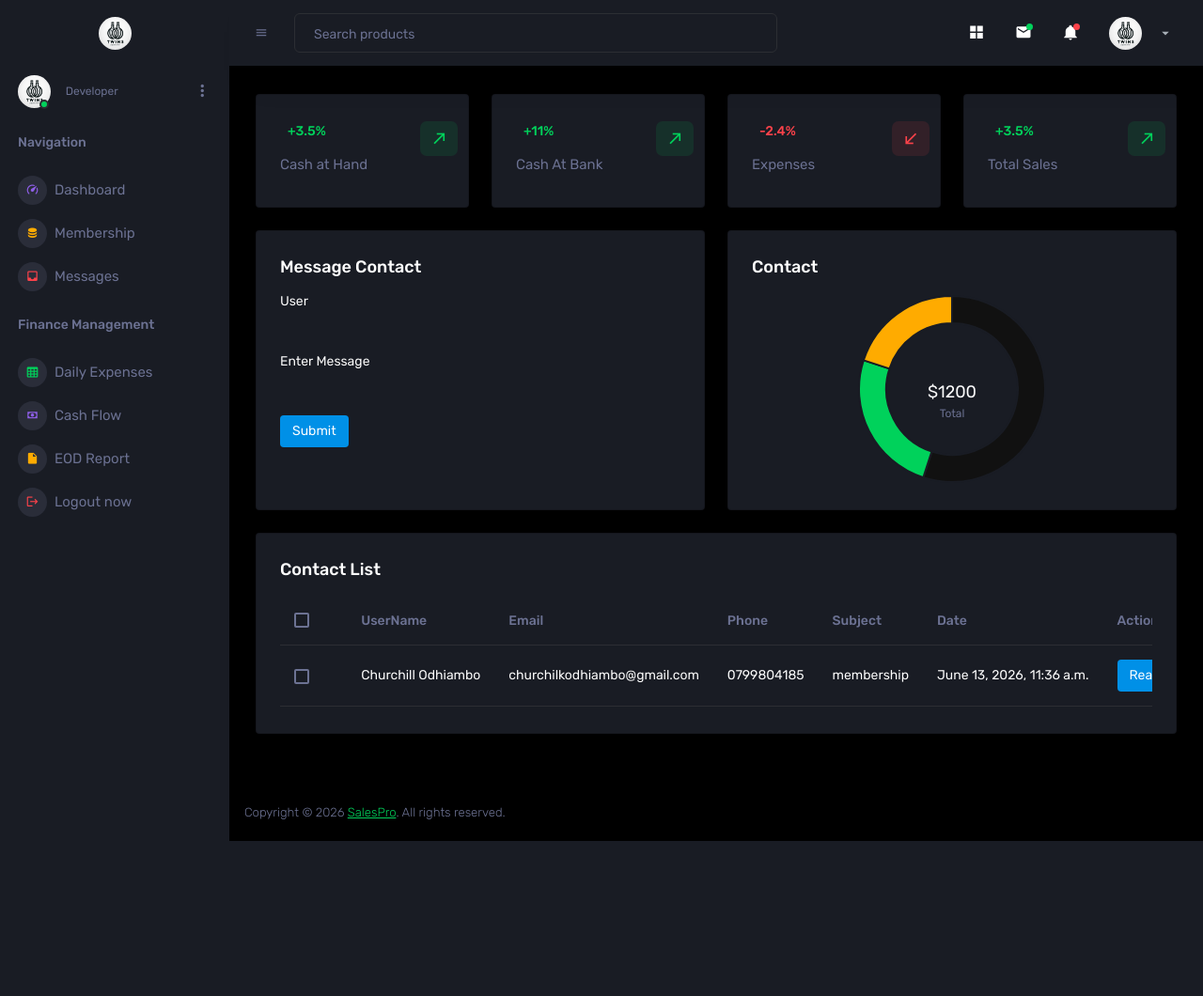
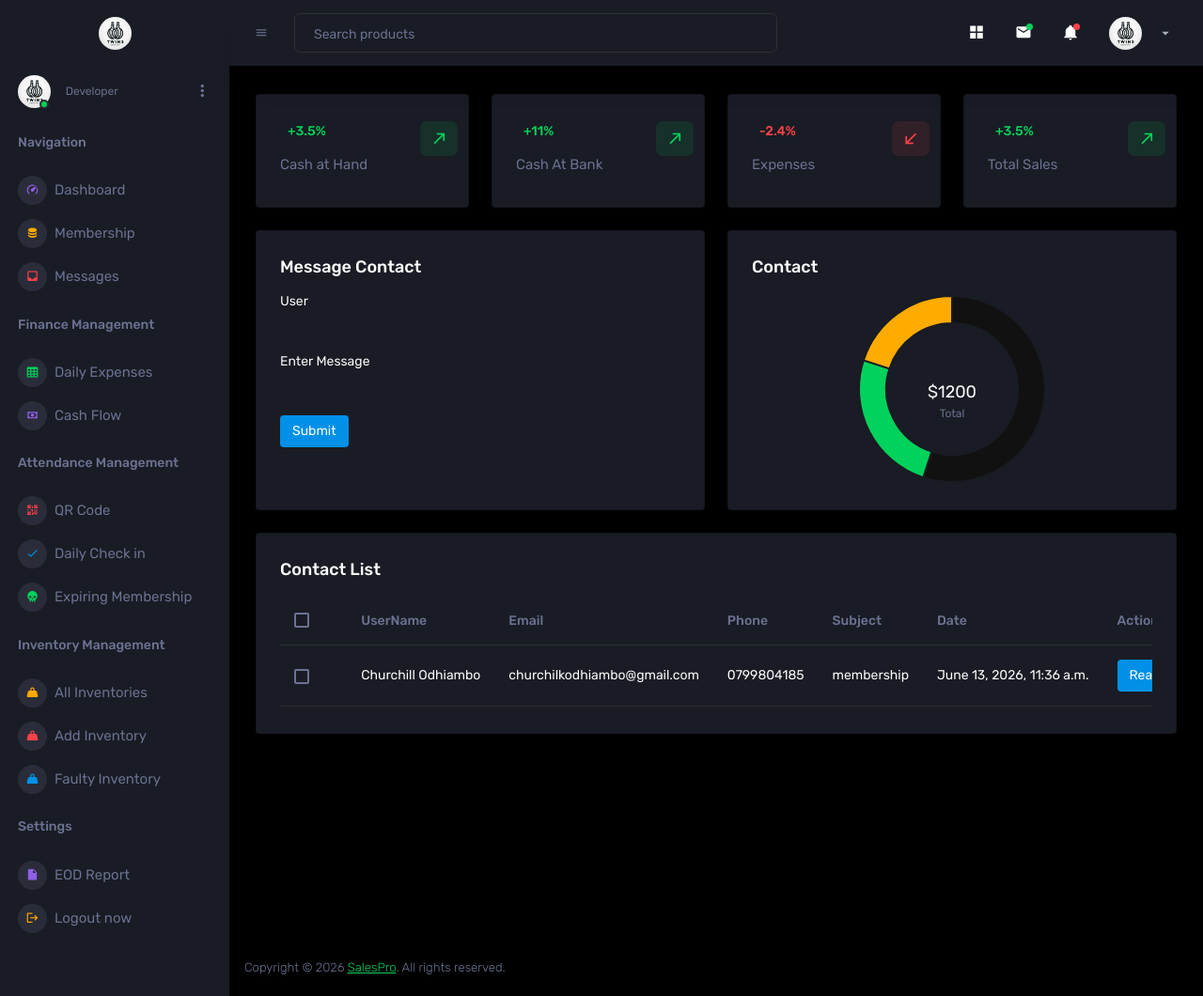
Before and after one commit to ceoblackcodelabs/Gym, a Django app: page /admin/contacts/ in a window 1280 px wide. Shown: the whole page at 94% size. Before the commit the page ends 895 px from the top, so only its background shows below. Run offline with Django 4.2, Linux system fonts and the light colour scheme; data comes from the database, SQL or seed files in the repository; both versions use the stored data as it was after the commit; some libraries are stand-ins or nearby versions.

Commit message:
base.html

```diff
--- a/godmode/views.py
+++ b/godmode/views.py
@@ -23,19 +23,19 @@ class GymMembershipCreateView(CreateView):
     model = HomeModels.GymMembership
     form_class = GymMembershipForm
     template_name = 'GodMode/form.html'
-    success_url = reverse_lazy('membership_list')
+    success_url = reverse_lazy('godmode:membership_list')
 
 
 class GymMembershipUpdateView(UpdateView):
     model = HomeModels.GymMembership
     form_class = GymMembershipForm
     template_name = 'GodMode/form.html'
-    success_url = reverse_lazy('membership_list')
+    success_url = reverse_lazy('godmode:membership_list')
 
 
 class GymMembershipDeleteView(DeleteView):
     model = HomeModels.GymMembership
-    success_url = reverse_lazy('membership_list')
+    success_url = reverse_lazy('godmode:membership_list')
 
     def get(self, request, *args, **kwargs):
         return self.post(request, *args, **kwargs)
--- a/templates/GodMode/base.html
+++ b/templates/GodMode/base.html
@@ -163,6 +163,69 @@
               <span class="menu-title">Cash Flow</span>
               <i class="menu-arrow"></i>
             </a>
+          </li>
+
+          {% comment %} Attendance {% endcomment %}
+          <li class="nav-item nav-category">
+            <span class="nav-link">Attendance Management</span>
+          </li>
+          <li class="nav-item menu-items">
+            <a class="nav-link" href="">
+              <span class="menu-icon">
+                <i class="mdi mdi-qrcode"></i>
+              </span>
+              <span class="menu-title">QR Code</span>
+            </a>
+          </li>
+          <li class="nav-item menu-items">
+            <a class="nav-link" href="">
+              <span class="menu-icon">
+                <i class="mdi mdi-check"></i>
+              </span>
+              <span class="menu-title">Daily Check in</span>
+            </a>
+          </li>
+          <li class="nav-item menu-items">
+            <a class="nav-link" href="">
+              <span class="menu-icon">
+                <i class="mdi mdi-skull"></i>
+              </span>
+              <span class="menu-title">Expiring Membership</span>
+            </a>
+          </li>
+
+          {% comment %} Attendance {% endcomment %}
+          <li class="nav-item nav-category">
+            <span class="nav-link">Inventory Management</span>
+          </li>
+          <li class="nav-item menu-items">
+            <a class="nav-link" href="">
+              <span class="menu-icon">
+                <i class="mdi mdi-weight"></i>
+              </span>
+              <span class="menu-title">All Inventories</span>
+            </a>
+          </li>
+          <li class="nav-item menu-items">
+            <a class="nav-link" href="">
+              <span class="menu-icon">
+                <i class="mdi mdi-weight"></i>
+              </span>
+              <span class="menu-title">Add Inventory</span>
+            </a>
+          </li>
+          <li class="nav-item menu-items">
+            <a class="nav-link" href="">
+              <span class="menu-icon">
+                <i class="mdi mdi-weight"></i>
+              </span>
+              <span class="menu-title">Faulty Inventory</span>
+            </a>
+          </li>
+
+          {% comment %} Attendance {% endcomment %}
+          <li class="nav-item nav-category">
+            <span class="nav-link">Settings</span>
           </li>
           <li class="nav-item menu-items">
             <a class="nav-link" data-bs-toggle="collapse" href="#auth3" aria-expanded="false" aria-controls="auth">
```
Also changed, not shown: godmode/forms.py (+39 -8 lines), templates/GodMode/list.html (+10 -6 lines), db.sqlite3.
